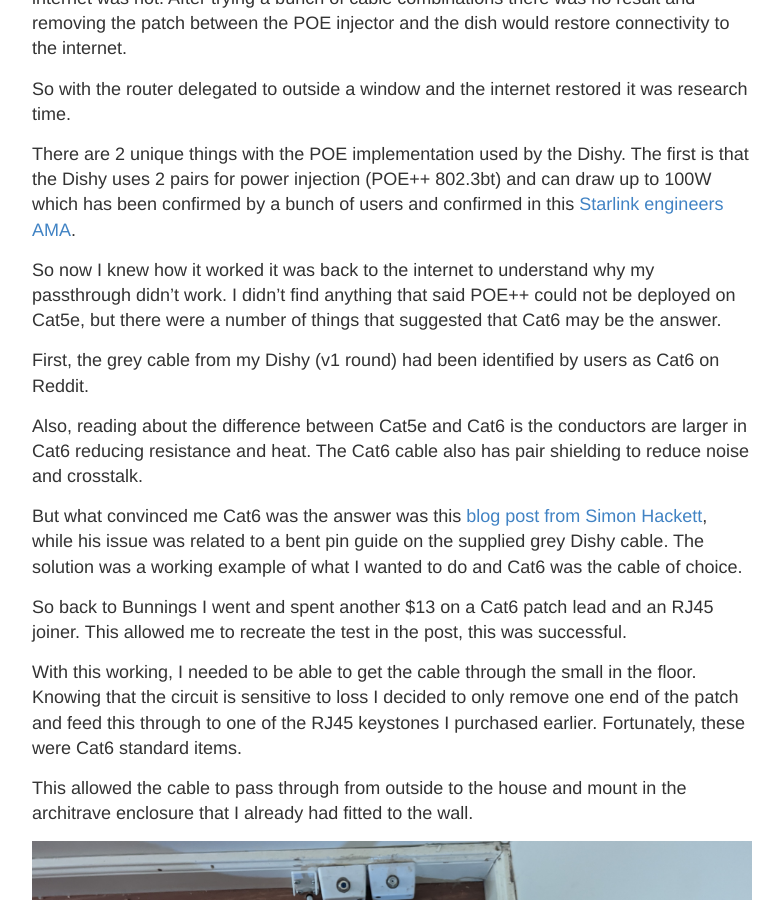
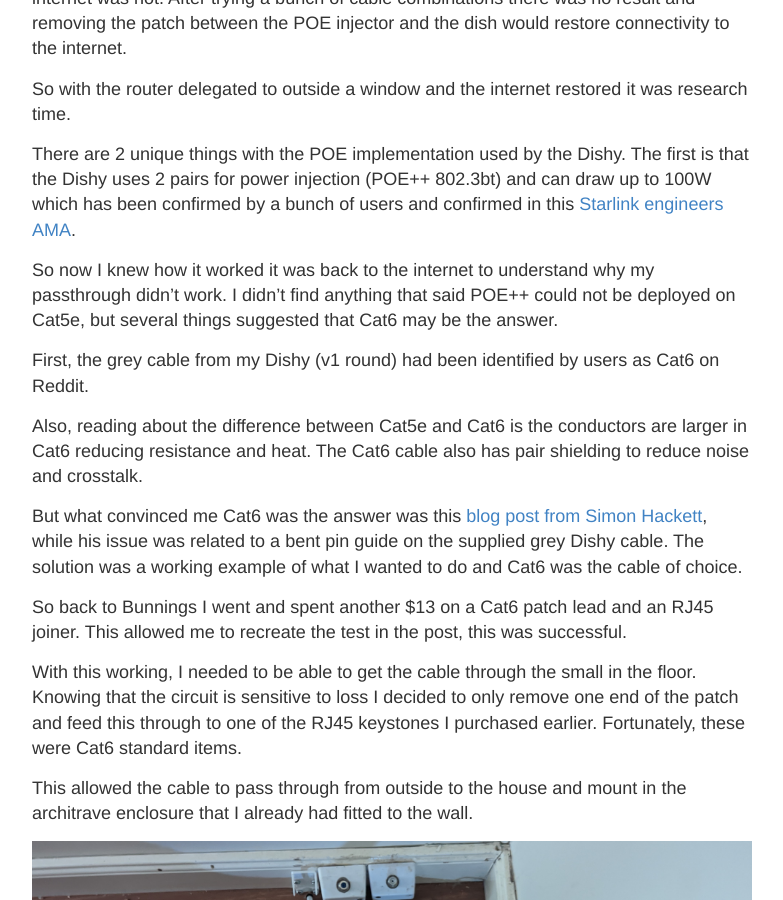
Before and after one commit to dalethestirling/dalethestirling.github.io, a Jekyll site: the page built from _posts/2022-06-19-Getting-starlink-into-the-house-on-the-cheap.md, in a window 1280 px wide and 900 px high, scrolled down 1238 px. Shown: the whole window, without its empty margins (248-1031 px from the left). Built offline with Jekyll 4.4.1, drawn with Linux system fonts in a browser that asks for light colours; some of the changed text lies outside the part shown.

Commit message:
grammarly updates

```diff
--- a/_posts/2022-06-19-Getting-starlink-into-the-house-on-the-cheap.md
+++ b/_posts/2022-06-19-Getting-starlink-into-the-house-on-the-cheap.md
@@ -27,7 +27,7 @@
 
 There are 2 unique things with the POE implementation used by the Dishy. The first is that the Dishy uses 2 pairs for power injection (POE++ 802.3bt) and can draw up to 100W which has been confirmed by a bunch of users and confirmed in this [Starlink engineers AMA](https://arstechnica.com/information-technology/2020/11/spacex-starlink-questions-answered-wider-beta-soon-no-plan-for-data-caps/).
 
-So now I knew how it worked it was back to the internet to understand why my passthrough didn't work. I didn't find anything that said POE++ could not be deployed on Cat5e, but there were a number of things that suggested that Cat6 may be the answer.
+So now I knew how it worked it was back to the internet to understand why my passthrough didn't work. I didn't find anything that said POE++ could not be deployed on Cat5e, but several things suggested that Cat6 may be the answer.
 
 First, the grey cable from my Dishy (v1 round) had been identified by users as Cat6 on Reddit.
 
@@ -51,7 +51,7 @@
 
 <img alt="Speed test nest router" src="{{ site.url }}/images/starlink-pass-speed.jpg" width="350"><img alt="Starlink latency" src="{{ site.url }}/images/starlink-pass-latency.png" width="350">
 
-So to summarise this adventure you can use Cat6 to pass the Dishy v1 cable into the house for cheap. In the end the cost for the solution was a total of $28 all from Bunnings. The list of components is here:
+So to summarise this adventure you can use Cat6 to pass the Dishy v1 cable into the house for cheap. In the end, the cost for the solution was a total of $28 all from Bunnings. The list of components is here:
 
 - [0.5m Cat6 Patch](https://www.bunnings.com.au/antsig-0-5m-cat6-rj45-ethernet-network-cable_p0286536): $3.58
 - [RJ45 Connector](https://www.bunnings.com.au/deta-rj45-8p8c-ethernet-inline-coupler-joiner_p4360449): $10.04
```
Also changed, not shown: other parts of _posts/2022-06-19-Getting-starlink-into-the-house-on-the-cheap.md (+1 -1 lines).
